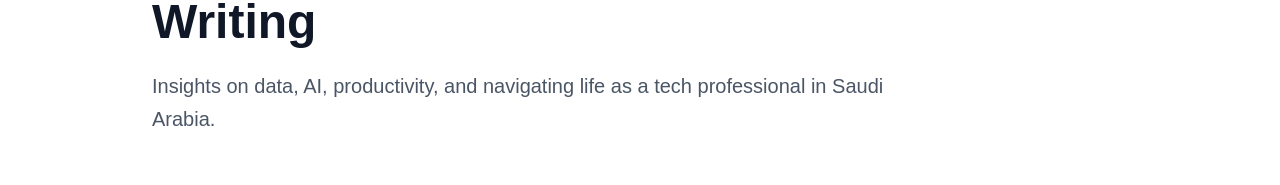
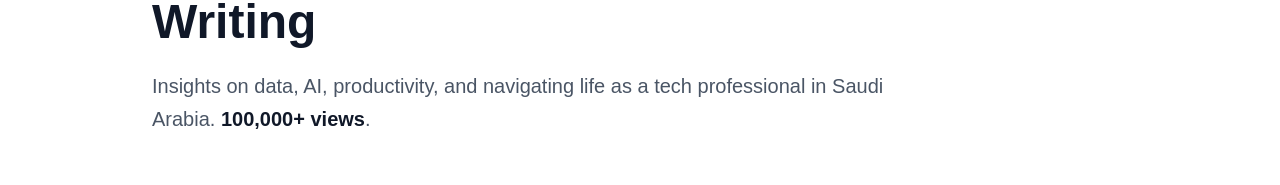
Before and after one commit to inboxie/hanzalaqureshi-site, a Next.js app: page /write in a window 1280 px wide. Shown: the part 231-416 px from the top of the page. Built offline with nearby package versions, Linux system fonts and the light colour scheme; no server answers.

Commit message:
Update CanvasKit to open source and add 100K+ views stat to Write page

```diff
--- a/app/write/page.tsx
+++ b/app/write/page.tsx
@@ -49,14 +49,17 @@ export default function Write() {
   return (
     <div className="min-h-screen bg-white dark:bg-gray-900">
       <div className="max-w-5xl mx-auto px-6">
-        <section className="py-20">
-          <Link href="/" className="text-blue-600 dark:text-blue-400 hover:underline mb-8 inline-block font-medium">
+      <section className="py-20">
+          <Link
+            href="/"
+            className="text-blue-600 dark:text-blue-400 hover:underline mb-8 inline-block font-medium"
+          >
             Back to Home
           </Link>
 
           <h1 className="text-5xl font-bold mb-6 text-gray-900 dark:text-white">Writing</h1>
           <p className="text-xl text-gray-600 dark:text-gray-400 max-w-3xl leading-relaxed">
-            Insights on data, AI, productivity, and navigating life as a tech professional in Saudi Arabia.
+            Insights on data, AI, productivity, and navigating life as a tech professional in Saudi Arabia. <span className="font-semibold text-gray-900 dark:text-white">100,000+ views</span>.
           </p>
         </section>
 
```
